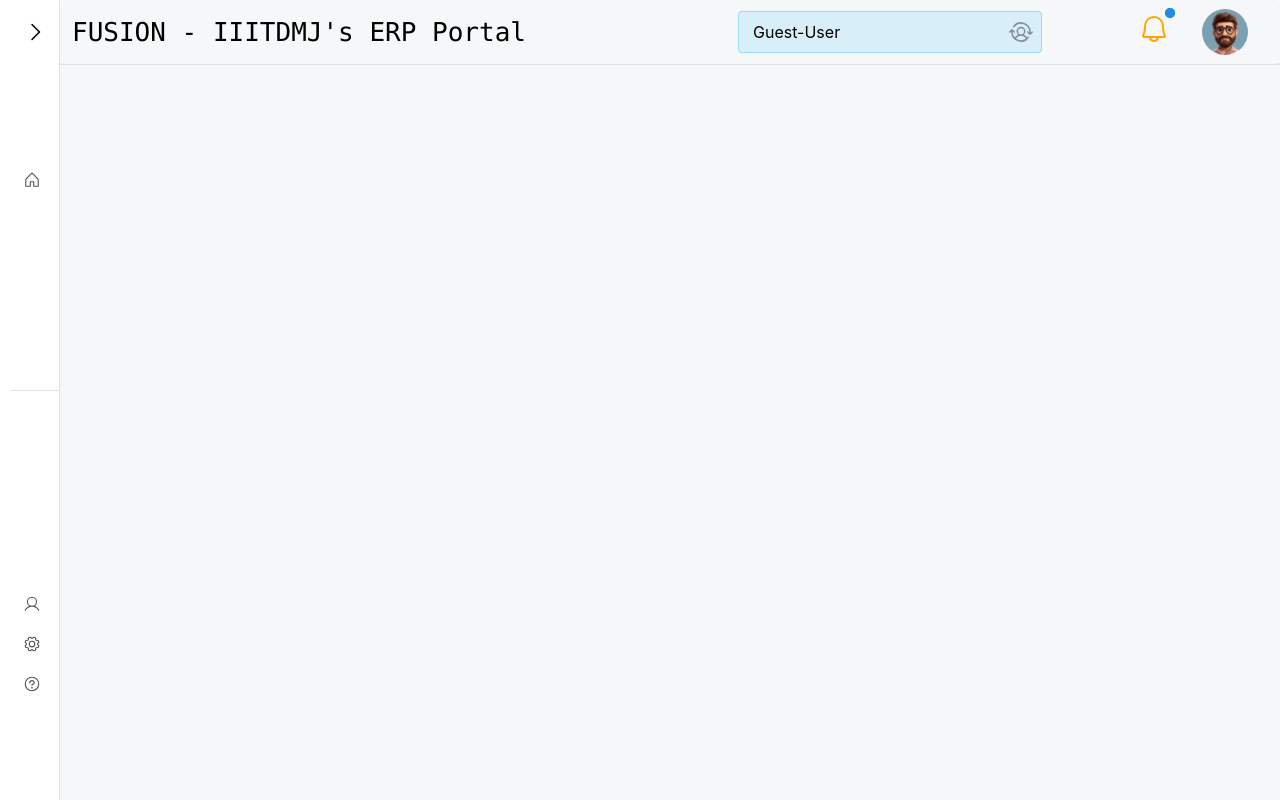
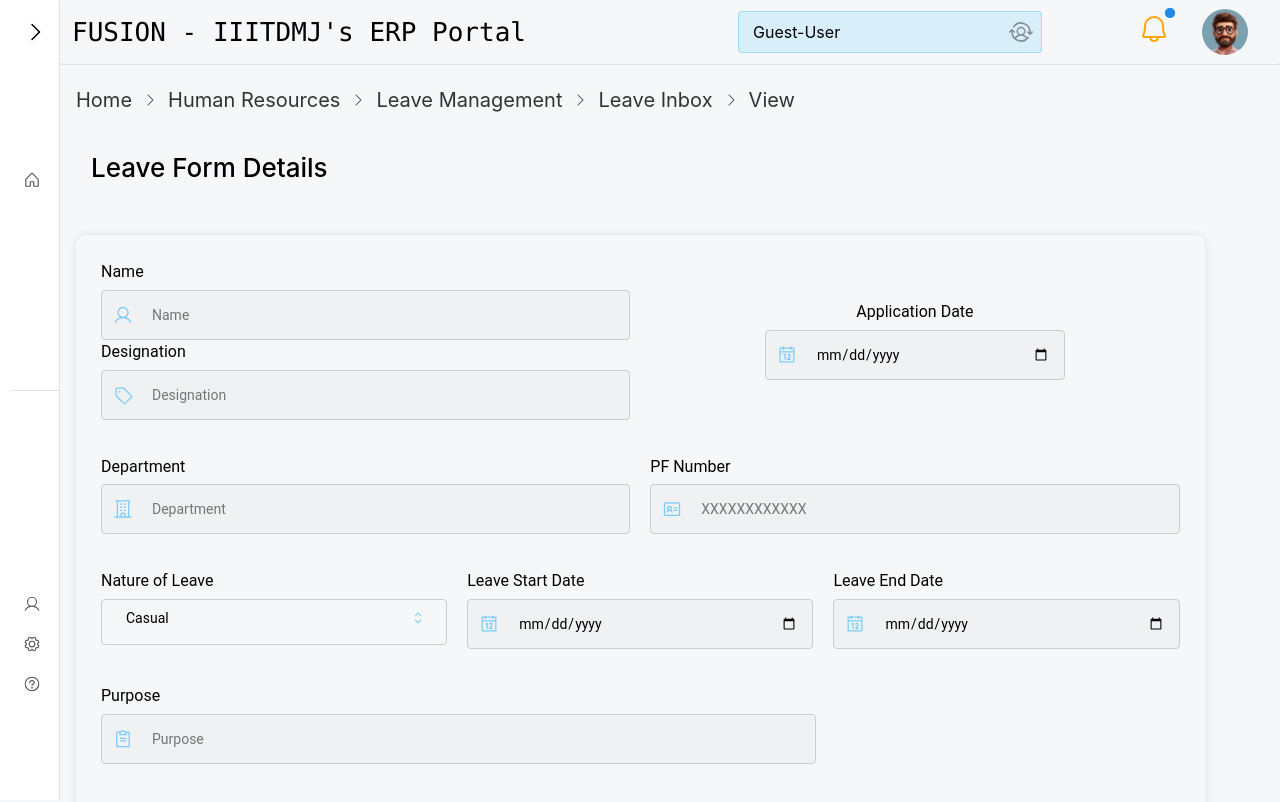
Before and after one commit to vishalverma9572/Fusion-client, a React (Vite) app: page /hr/FormView/leaveform in a window 1280 px wide. Shown: the top 802 px of the page. Built offline with nearby package versions, Linux system fonts and the light colour scheme.

Commit message:
Form View Page added to view Details filled in forms

```diff
--- a/src/Modules/HR/components/FormComponent/FormTable.jsx
+++ b/src/Modules/HR/components/FormComponent/FormTable.jsx
@@ -7,9 +7,9 @@ import { Eye, MapPin } from "@phosphor-icons/react";
 const FormTable = ({ headers, data }) => {
   const navigate = useNavigate(); // React Router navigation hook
 
-  const handleViewClick = (formId) => {
+  const handleViewClick = (view) => {
     // navigate(`/leave-form-view/${formId}`);  // Redirect to the form view
-    navigate(`/hr/LeaveFromView`); // Redirect to the form view
+    navigate(view); // Redirect to the form view
   };
 
   return (
@@ -34,7 +34,7 @@ const FormTable = ({ headers, data }) => {
               <td>
                 <span
                   className="text-link"
-                  onClick={() => handleViewClick(item.formId)}
+                  onClick={() => handleViewClick(item.view)}
                 >
                   <Eye size={20} />
                   View
--- a/src/Modules/HR/index.jsx
+++ b/src/Modules/HR/index.jsx
@@ -6,6 +6,7 @@ import CPDA_ADVANCE from "./pages/CPDA_ADVANCE";
 import LTC from "./pages/LTC";
 import Appraisal from "./pages/Appraisel";
 import CPDA_Claim from "./pages/CPDA_Claim";
+import FormView from "./pages/FormView";
 
 export default function HR() {
   return (
@@ -19,6 +20,7 @@ export default function HR() {
       <Route path="ltc/*" element={<LTC />} />
       <Route path="appraisal/*" element={<Appraisal />} />
       <Route path="cpda_claim/*" element={<CPDA_Claim />} />
+      <Route path="FormView/*" element={<FormView />} />
     </Routes>
   );
 }
--- /dev/null
+++ b/src/Modules/HR/pages/FormView.jsx
@@ -0,0 +1,16 @@
+import React from "react";
+import { Routes, Route } from "react-router-dom";
+import LeaveFormView from "./LeavePageComp/LeaveFormView";
+// import LTCFormView from './LTCFormView'; // Ensure the path is correct
+
+const FormView = () => {
+  return (
+    <Routes>
+      <Route path="leaveform" element={<LeaveFormView />} />
+      {/* <Route path="/ltc" element={<LTCFormView />} /> */}
+      {/* Add more routes as needed */}
+    </Routes>
+  );
+};
+
+export default FormView;
--- a/src/Modules/HR/pages/LeavePageComp/LeaveArchive.jsx
+++ b/src/Modules/HR/pages/LeavePageComp/LeaveArchive.jsx
@@ -10,12 +10,16 @@ function LeaveArchive() {
       user: "Suresh Yadav",
       designation: "Professor",
       date: "01 October 2024",
+      view: "/hr/FormView/leaveform",
+      track: "/hr/TrackForm/leaveform",
     },
     {
       formId: "101207",
       user: "Amit Sharma",
       designation: "Professor",
       date: "05 October 2024",
+      view: "/hr/FormView/leaveform",
+      track: "/hr/TrackForm/leaveform",
     },
   ];
   return <Form title="Leave Archive" data={archiveData} />;
--- a/src/Modules/HR/pages/LeavePageComp/LeaveFormView.jsx
+++ b/src/Modules/HR/pages/LeavePageComp/LeaveFormView.jsx
@@ -1,5 +1,5 @@
 import React from "react";
-import { Button, Select } from "@mantine/core";
+import { Button, Select, Title } from "@mantine/core";
 import {
   PaperPlaneRight,
   ArrowBendUpRight,
@@ -19,8 +19,10 @@ import {
 import { useDispatch, useSelector } from "react-redux";
 import { updateForm, resetForm } from "../../../../redux/formSlice";
 import "./LeaveFormView.css";
+import HrBreadcrumbs from "../../components/HrBreadcrumbs";
+// import HrBreadcrumbs from "../../components/HrBreadcrumbs";
 
-const LeaveForm = () => {
+const LeaveFormView = () => {
   const formData = useSelector((state) => state.form);
   const dispatch = useDispatch();
 
@@ -38,8 +40,25 @@ const LeaveForm = () => {
     console.log(formData);
     dispatch(resetForm());
   };
+  const exampleItems = [
+    { title: "Home", path: "/" },
+    { title: "Human Resources", path: "/hr" },
+    { title: "Leave Management", path: "/hr/leave" },
+    { title: "Leave Inbox", path: "/hr/leave/leaveinbox" },
+    { title: "View", path: "/hr/FormView/leaveform" },
+  ];
 
   return (
+    <>
+      <HrBreadcrumbs items={exampleItems} />
+      {/* //title  */}
+      <Title
+        order={2}
+        style={{ fontWeight: "500", marginTop: "40px", marginLeft: "15px" }}
+      >
+        Leave Form Details
+      </Title>
+
       <div className="leave_container">
         <form onSubmit={handleSubmit}>
           {/* Section 1: Name, Designation (Left), Application Date (Right) */}
@@ -161,7 +180,10 @@ const LeaveForm = () => {
                       value: "Special Casual Leave",
                       label: "Special Casual Leave",
                     },
-                  { value: "Restricted Holiday", label: "Restricted Holiday" },
+                    {
+                      value: "Restricted Holiday",
+                      label: "Restricted Holiday",
+                    },
                     { value: "Station Leave", label: "Station Leave" },
                   ]}
                   value={formData.natureOfLeave}
@@ -186,7 +208,10 @@ const LeaveForm = () => {
                       padding: "10px",
                       fontSize: "14px",
                       color: "#2d3b45",
-                    ":hover": { backgroundColor: "#e2e8f0", color: "#1a2a33" },
+                      ":hover": {
+                        backgroundColor: "#e2e8f0",
+                        color: "#1a2a33",
+                      },
                     },
                   }}
                 />
@@ -403,7 +428,8 @@ const LeaveForm = () => {
           </div>
         </form>
       </div>
+    </>
   );
 };
 
-export default LeaveForm;
+export default LeaveFormView;
--- a/src/Modules/HR/pages/LeavePageComp/LeaveInbox.jsx
+++ b/src/Modules/HR/pages/LeavePageComp/LeaveInbox.jsx
@@ -10,30 +10,40 @@ function LeaveInbox() {
       user: "Rajesh Kumar",
       designation: "Professor",
       date: "07 November 2024",
+      view: "/hr/FormView/leaveform",
+      track: "/hr/TrackForm/leaveform",
     },
     {
       formId: "101204",
       user: "Vishal Kumar",
       designation: "Asst. Professor",
       date: "07 November 2024",
+      view: "/hr/FormView/leaveform",
+      track: "/hr/TrackForm/leaveform",
     },
     {
       formId: "101206",
       user: "Suresh Yadav",
       designation: "Professor",
       date: "01 October 2024",
+      view: "/hr/FormView/leaveform",
+      track: "/hr/TrackForm/leaveform",
     },
     {
       formId: "101207",
       user: "Amit Sharma",
       designation: "Professor",
       date: "05 October 2024",
+      view: "/hr/FormView/leaveform",
+      track: "/hr/TrackForm/leaveform",
     },
     {
       formId: "101208",
       user: "Mithilesh Lal Das",
       designation: "Asst. Professor",
       date: "09 November 2023",
+      view: "/hr/FormView/leaveform",
+      track: "/hr/TrackForm/leaveform",
     },
   ];
   return <Form title="Leave Inbox" data={inboxData} />;
--- a/src/Modules/HR/pages/LeavePageComp/LeaveRequests.jsx
+++ b/src/Modules/HR/pages/LeavePageComp/LeaveRequests.jsx
@@ -9,36 +9,48 @@ function LeaveRequests() {
       user: "Rajesh Kumar",
       designation: "Professor",
       date: "07 November 2024",
+      view: "/hr/FormView/leaveform",
+      track: "/hr/TrackForm/leaveform",
     },
     {
       formId: "101204",
       user: "Vishal Kumar",
       designation: "Asst. Professor",
       date: "07 November 2024",
+      view: "/hr/FormView/leaveform",
+      track: "/hr/TrackForm/leaveform",
     },
     {
       formId: "101206",
       user: "Suresh Yadav",
       designation: "Professor",
       date: "01 October 2024",
+      view: "/hr/FormView/leaveform",
+      track: "/hr/TrackForm/leaveform",
     },
     {
       formId: "101207",
       user: "Amit Sharma",
       designation: "Professor",
       date: "05 October 2024",
+      view: "/hr/FormView/leaveform",
+      track: "/hr/TrackForm/leaveform",
     },
     {
       formId: "101208",
       user: "Mithilesh Lal Das",
       designation: "Asst. Professor",
       date: "09 November 2023",
+      view: "/hr/FormView/leaveform",
+      track: "/hr/TrackForm/leaveform",
     },
     {
       formId: "101207",
       user: "Amit Sharma",
       designation: "Professor",
       date: "05 October 2024",
+      view: "/hr/FormView/leaveform",
+      track: "/hr/TrackForm/leaveform",
     },
   ];
   return <Form title="Leave Requests" data={requestData} />;
```
Lines whose indentation alone changed are shown as unchanged.
